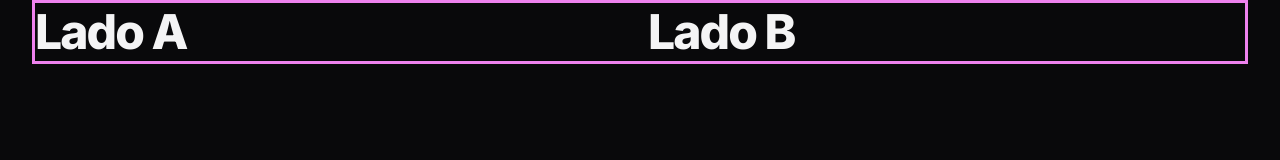
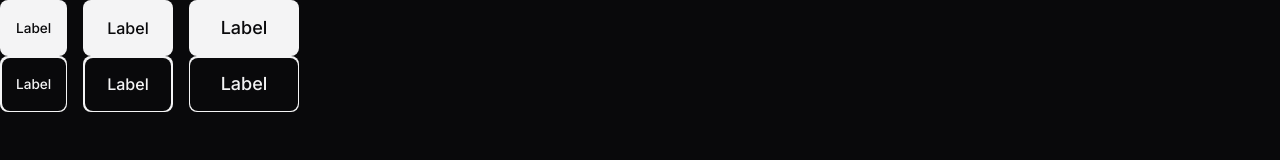
Before and after one commit to PedroJGC/zingen, a plain HTML site: page index.html in a window 1280 px wide. Drawn offline with Linux system fonts and the light colour scheme.

Commit message:
Implement button styles and flex utility classes in HTML and CSS

```diff
--- a/index.html
+++ b/index.html
@@ -14,9 +14,16 @@
   </head>
   <body>
     <header>
-      <div class="container even-columns">
-        <h2>Lado A</h2>
-        <h2>Lado B</h2>
+      <div class="flex gap-1">
+        <a href="#" class="btn btn-sm">Label</a>
+        <span href="#" class="btn btn-md">Label</span>
+        <button href="#" class="btn btn-lg">Label</button>
+      </div>
+
+      <div class="flex gap-1">
+        <a aria-label="Label" href="#" class="btn btn-sm"></a>
+        <span aria-label="Label" href="#" class="btn btn-md"></span>
+        <button aria-label="Label" href="#" class="btn btn-lg"></button>
       </div>
     </header>
   </body>
--- /dev/null
+++ b/styles/buttons.css
@@ -0,0 +1,63 @@
+.btn {
+  --btn-bg-color: var(--text-color-primary);
+  --btn-color: var(--bg-color);
+  border: 0;
+  background-color: transparent;
+
+  display: flex;
+  align-items: center;
+  justify-content: center;
+  width: fit-content;
+
+  border-radius: 0.5rem;
+
+  font: var(--fw-md) var(--fs-base) / 1.5rem var(--ff-sans);
+
+  cursor: pointer;
+
+  background: var(--btn-bg-color);
+  color: var(--btn-color);
+}
+
+.btn:hover {
+  --btn-bg-color: linear-gradient(
+    90deg,
+    var(--brand-color-secondary) 0%,
+    var(--brand-color-primary) 100%
+  );
+  --btn-color: var(--surface-color);
+}
+
+.btn-sm {
+  padding: 0.5rem 1rem;
+  font-size: var(--fs-sm);
+}
+
+.btn-md {
+  padding: 0.75rem 1.5rem;
+  font-size: var(--fs-base);
+}
+.btn-lg {
+  padding: 1rem 2rem;
+  font-size: 1.125rem;
+}
+
+.btn[aria-label] {
+  position: relative;
+
+  &::before {
+    content: '';
+    position: absolute;
+    border-radius: inherit;
+    inset: 0.09375rem;
+    background-color: var(--bg-color);
+  }
+  &::after {
+    content: attr(aria-label);
+    background: var(--btn-bg-color);
+    -webkit-background-clip: text;
+    background-clip: text;
+    color: transparent;
+    position: relative;
+  }
+}
--- a/styles/index.css
+++ b/styles/index.css
@@ -1,2 +1,3 @@
 @import url(global.css);
 @import url(utility.css);
+@import url(buttons.css);
--- a/styles/utility.css
+++ b/styles/utility.css
@@ -30,6 +30,18 @@
   gap: 1rem;
 }
 
+.flex {
+  display: flex;
+}
+
+.gap-1 {
+  gap: 1rem;
+}
+
+.grid {
+  display: grid;
+}
+
 @media (width >= 80em) {
   .container {
     --max-width: 80rem;
```
